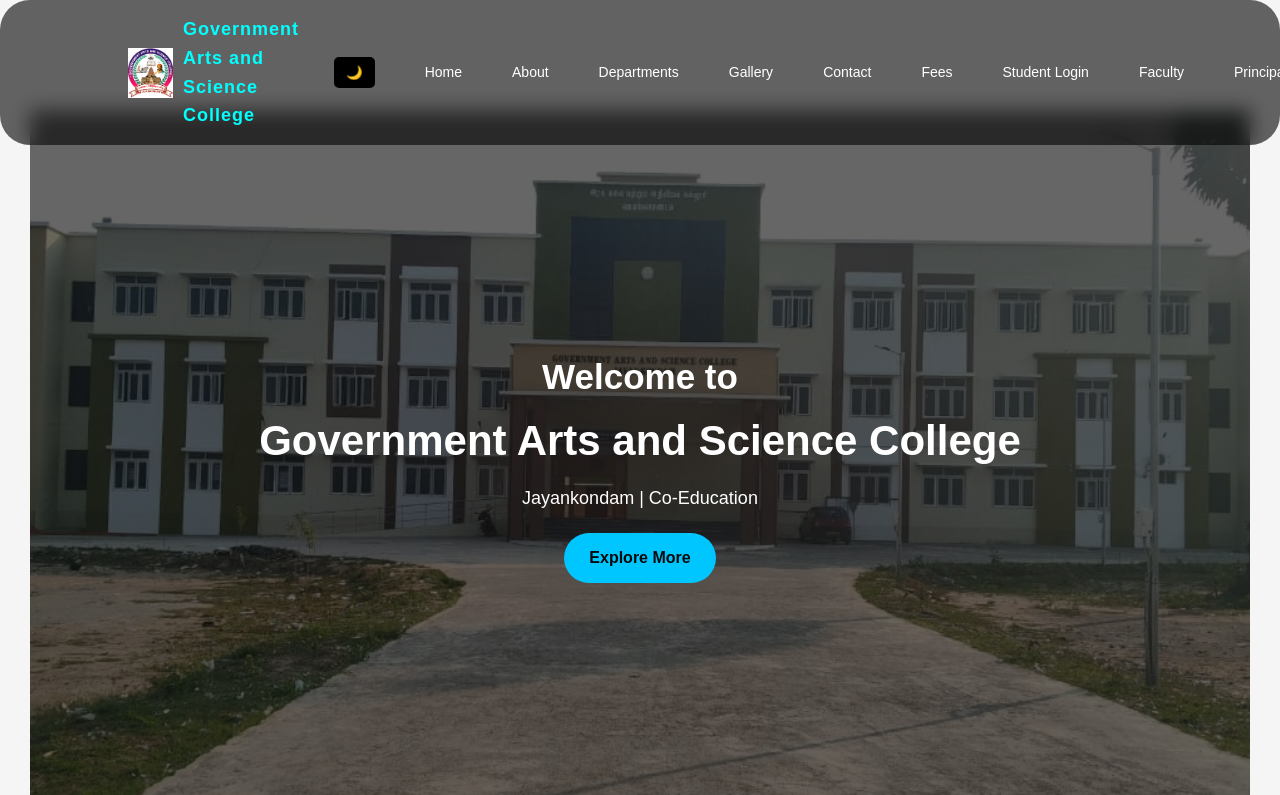
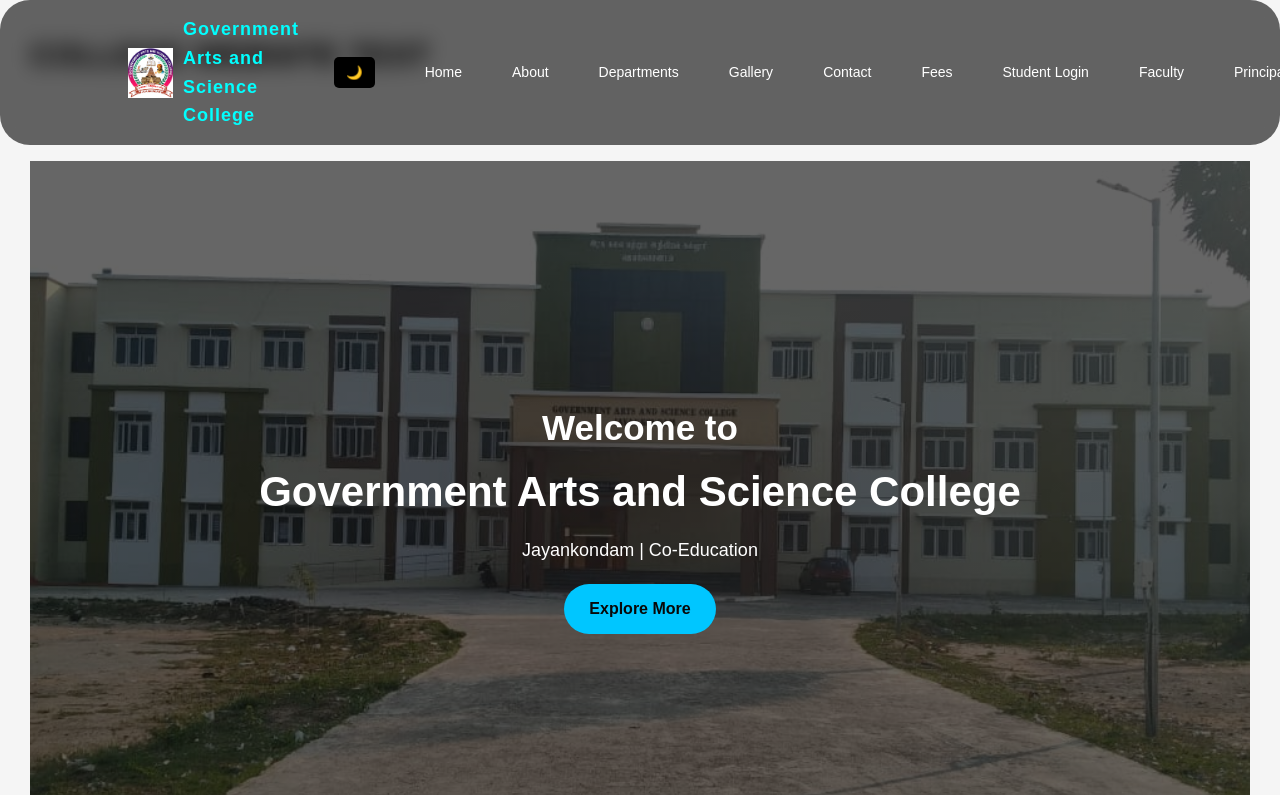
Before and after one commit to priya5673/college-website, a plain HTML site: page priya/index.html in a window 1280 px wide. Shown: the top 795 px of the page. Drawn offline with Linux system fonts and the light colour scheme.

```diff
--- a/priya/index.html
+++ b/priya/index.html
@@ -7,7 +7,7 @@
     <link rel="stylesheet" href="style.css">
 </head>
 <body>
-
+<h1>COLLEGE WEBSITE TEST</h1>
 <!-- ================= HEADER + NAVBAR ================= -->
 <!-- ================= HEADER + NAVBAR ================= -->
 <nav class="navbar">
```
